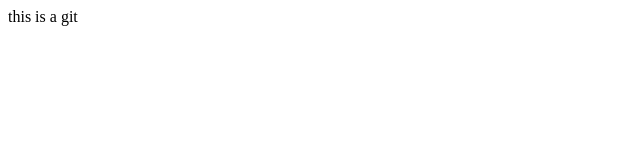
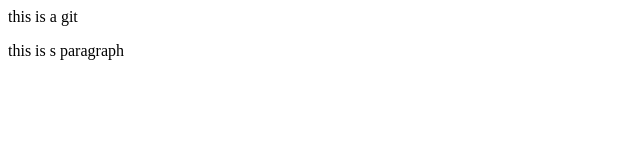
Before and after one commit to azrael-07/fullstack-git, a plain HTML site: page index.html in a window 1280 px wide. Shown: the whole page, without its empty margins (0-640 px from the left). Drawn offline with Linux system fonts and the light colour scheme.

Commit message:
secong commit

```diff
--- a/index.html
+++ b/index.html
@@ -1,6 +1,8 @@
 <!doctype html>
 <html>
 <head></head>
-	<body> this is a git</body>
+	<body> this is a git
+<p>this is s paragraph</p>
+	</body>
 
 </html>
```
